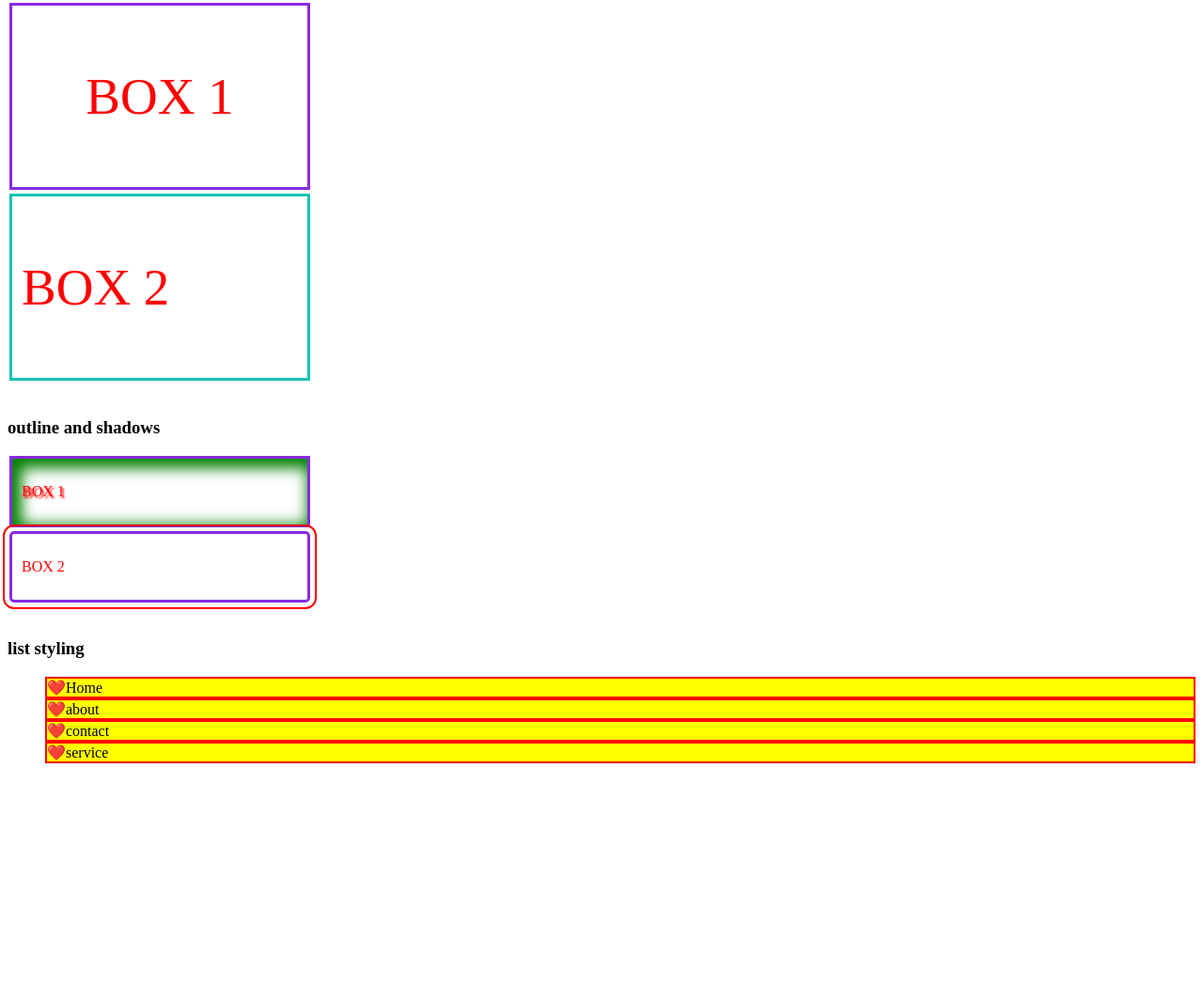
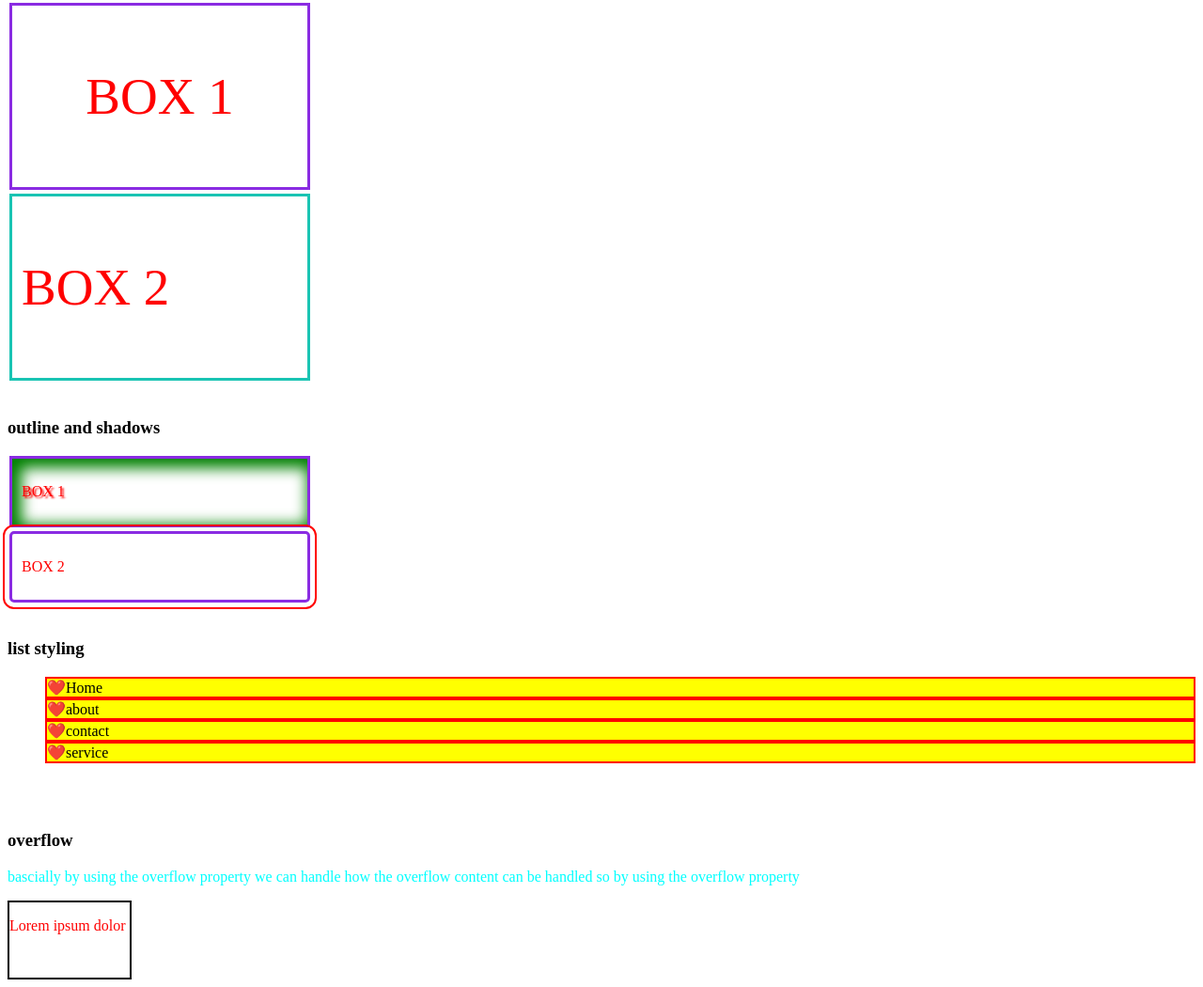
Before and after one commit to Jain-Pranjal/webd-practice, a plain HTML site: page second.html in a window 1280 px wide. Shown: the part 672-1722 px from the top of the page at 94% size. Before the commit the page ends 1500 px from the top, so only its background shows below. Drawn offline with Linux system fonts and the light colour scheme.

Commit message:
overflow

```diff
--- a/second.css
+++ b/second.css
@@ -194,3 +194,20 @@ nav>ul>li{
     list-style: disc inside;
     list-style-type: "❤️";
 }
+
+
+/* we can handle the overflow property using the overfloww */
+
+.mycont4{
+    width: 10vw;
+    height: 10vh;
+    border: 2px solid rgb(0, 0, 0);
+    overflow: hidden;
+    text-overflow: ellipsis;
+    overflow-x: scroll;
+    overflow-y: hidden;
+
+    /* wrap means that we are wrapping the text so it will no go on the next line  */
+    white-space: nowrap;
+    /* it will remove the white space and all thetext will be in the horizontal line only */
+}
--- a/second.html
+++ b/second.html
@@ -91,7 +91,12 @@ then the margin will automaticlly be apply to the div from left and right direct
 
 <!-- list item is comprise of a marker and item  -->
 
-
+<br><br>
+<h3>overflow</h3>
+<p>bascially by using the overflow property we can handle how the overflow content can be handled so by using the overflow property</p>
+<div class="mycont4">
+    <p>Lorem ipsum dolor sit amet consectetur adipisicing elit. Aliquam non, in provident autem nemo ipsum expedita exercitationem temporibus. Itaque inventore, quam adipisci, tenetur corrupti debitis perferendis sunt fugit sed fugiat quaerat eligendi sit!</p>
+</div>
 
 
 </body>
```
